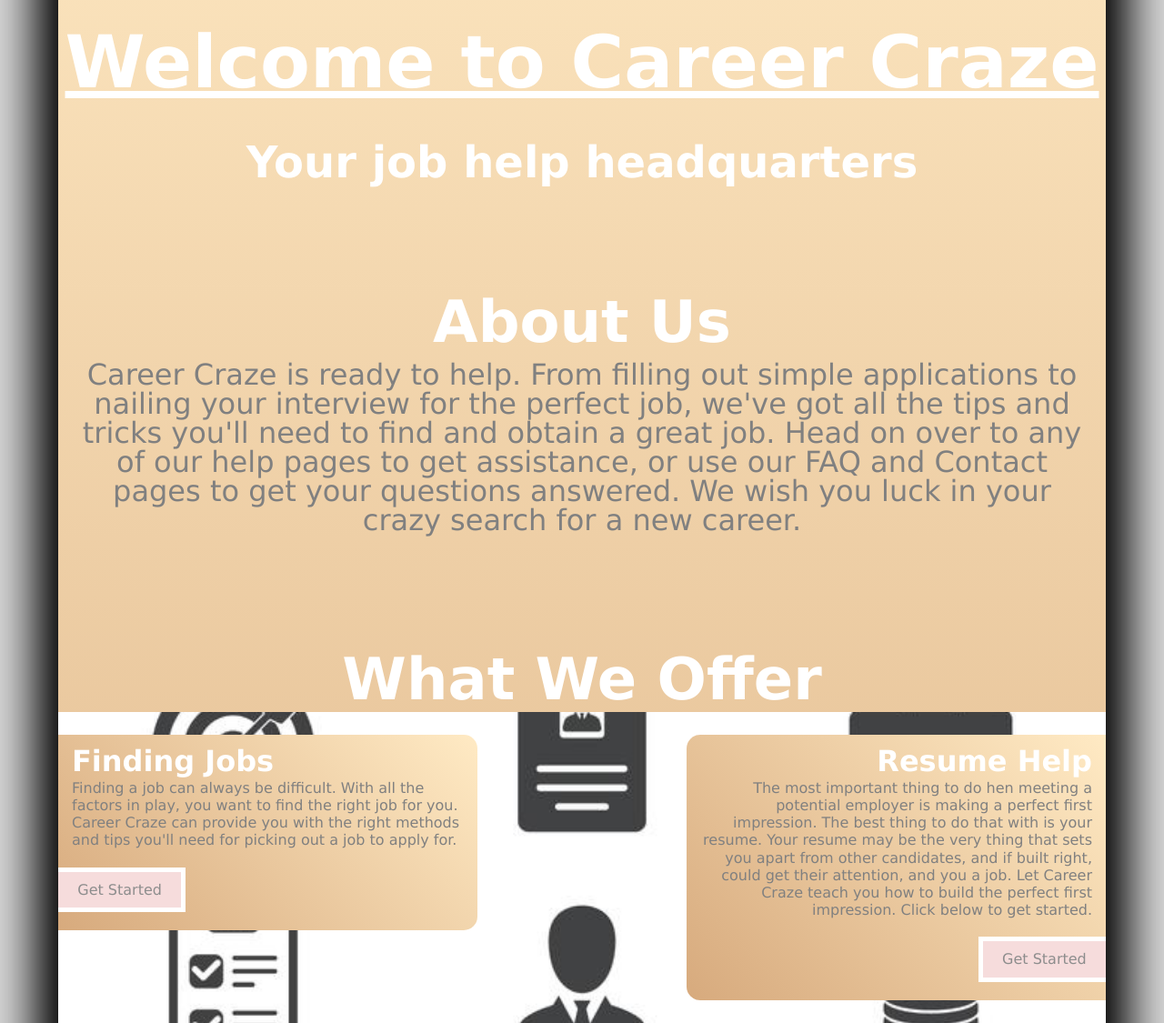
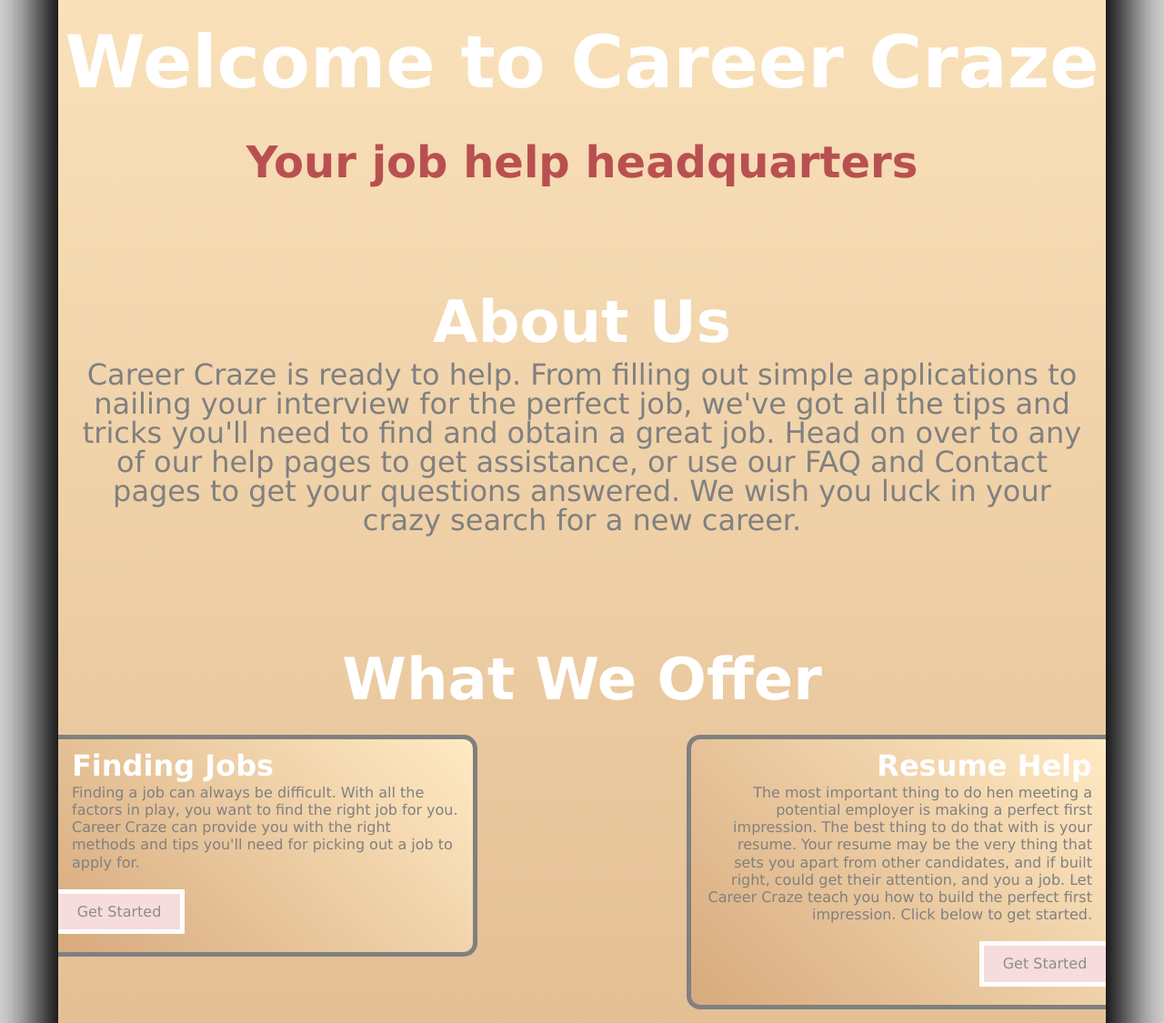
Before and after one commit to DTorricelli045/Career-Craze, a plain HTML site: page index.html in a window 1280 px wide. Shown: the part 303-1428 px from the top of the page at 91% size. Drawn offline with Linux system fonts and the light colour scheme.

Commit message:
Altered CSS styles
Added and altered style rules for index.html

```diff
--- a/styles1.css
+++ b/styles1.css
@@ -22,10 +22,10 @@
   margin-bottom: 0.75em;
   line-height: 1em;
   font-size: 5em;
-  text-decoration: underline;
 }
 
 #welcomeHeadings h2 {
+  color: #B95050;
   font-size: 3em;
 }
 
@@ -75,12 +75,13 @@
   align-items: flex-start;
 
   padding: 25px 0;
-  background: url(businessicons.jpg) 50% / 100% no-repeat fixed;
 }
 
 .service {
   width: 40%;
   padding: 20px 0;
+  border-top: 5px solid gray;
+  border-bottom: 5px solid gray;
   background: linear-gradient(45deg, #D7AA7D 0%, #FFEAC4);
 }
 
@@ -120,6 +121,7 @@
 
 .left {
   margin-right: 10%;
+  border-right: 5px solid gray;
   border-top-right-radius: 15px;
   border-bottom-right-radius: 15px;
 }
@@ -131,6 +133,7 @@
 
 .right {
   margin-left: 10%;
+  border-left: 5px solid gray;
   border-top-left-radius: 15px;
   border-bottom-left-radius: 15px;
   text-align: right;
```
